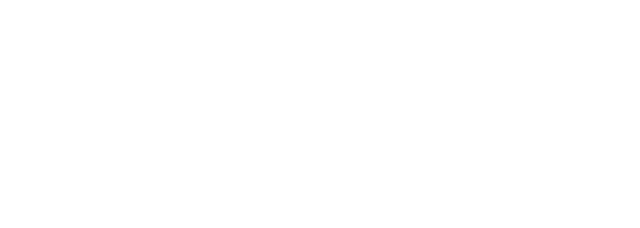
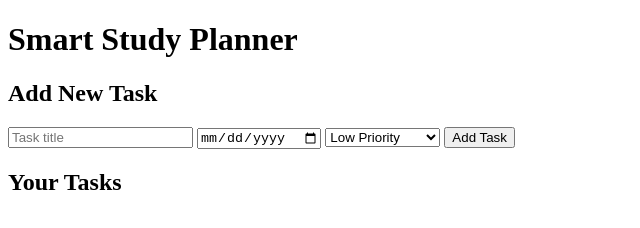
Before and after one commit to ramesh-1211/Smart-Study-Planner, a plain HTML site: page index.html in a window 1280 px wide. Shown: the whole page, without its empty margins (0-640 px from the left). Drawn offline with Linux system fonts and the light colour scheme.

Commit message:
Update index.html

```diff
--- a/index.html
+++ b/index.html
@@ -6,3 +6,30 @@
   <title>Smart Study Planner</title>
   <link rel="stylesheet" href="style.css" />
 </head>
+<body>
+  <header>
+    <h1>Smart Study Planner</h1>
+  </header>
+  <main>
+    <section id="task-input">
+      <h2>Add New Task</h2>
+      <form id="task-form">
+        <input type="text" id="task-title" placeholder="Task title" required />
+        <input type="date" id="task-date" required />
+        <select id="task-priority">
+          <option value="low">Low Priority</option>
+          <option value="medium">Medium Priority</option>
+          <option value="high">High Priority</option>
+        </select>
+        <button type="submit">Add Task</button>
+      </form>
+    </section>
+
+    <section id="task-list-section">
+      <h2>Your Tasks</h2>
+      <ul id="task-list"></ul>
+    </section>
+  </main>
+  <script src="script.js"></script>
+</body>
+</html>
```
